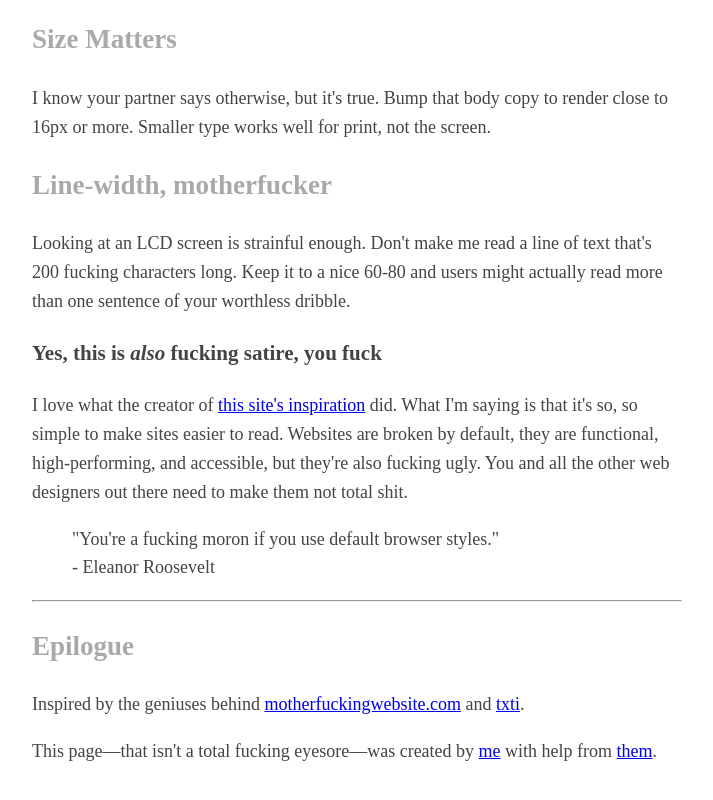
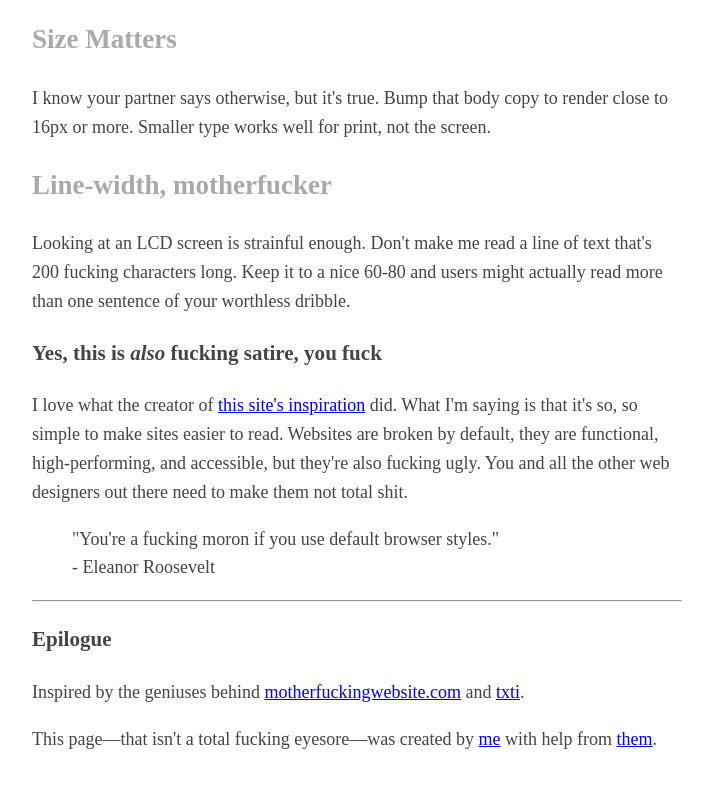
Before and after one commit to rjammazi87/rjammazi87.github.io, a plain HTML site: page index.html in a window 1280 px wide. Shown: the part 1175-1975 px from the top of the page, without its empty margins (283-996 px from the left). Drawn offline with Linux system fonts and the light colour scheme.

Commit message:
MAJ du fichier index.html

```diff
--- a/index.html
+++ b/index.html
@@ -42,7 +42,7 @@
          - Eleanor Roosevelt
       </blockquote>
       <hr>
-      <h2>Epilogue</h2>
+      <h3>Epilogue</h3>
       <p>Inspired by the geniuses behind <a
          href="http://motherfuckingwebsite.com/">motherfuckingwebsite.com</a> and <a
          href="http://txti.es">txti</a>.</p>
```
